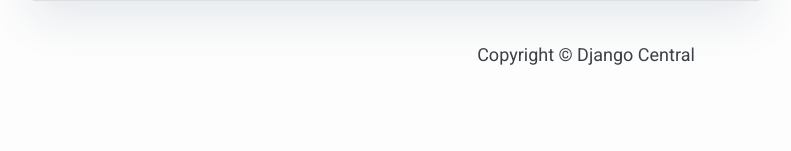
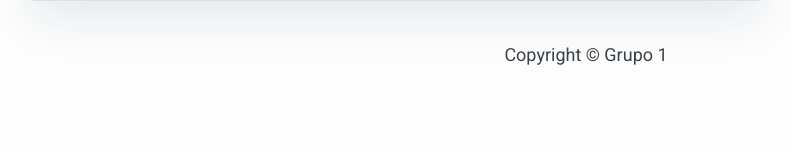
Before and after one commit to J0rgeM/SPD_Django, a Django app: page / in a window 1280 px wide. Shown: the part 649-800 px from the top of the page, without its empty margins (54-845 px from the left). Run offline with Django 4.2, Linux system fonts and the light colour scheme; data comes from the database, SQL or seed files in the repository; some libraries are stand-ins or nearby versions.

Commit message:
Update base.html

```diff
--- a/templates/base.html
+++ b/templates/base.html
@@ -62,7 +62,7 @@
 
         <!-- Footer -->
         <footer class="py-3 bg-grey">
-            <p class="m-0 text-dark text-center ">Copyright &copy; Django Central</p>
+            <p class="m-0 text-dark text-center ">Copyright &copy; Grupo 1</p>
         </footer>
     </body>
 </html>
```
